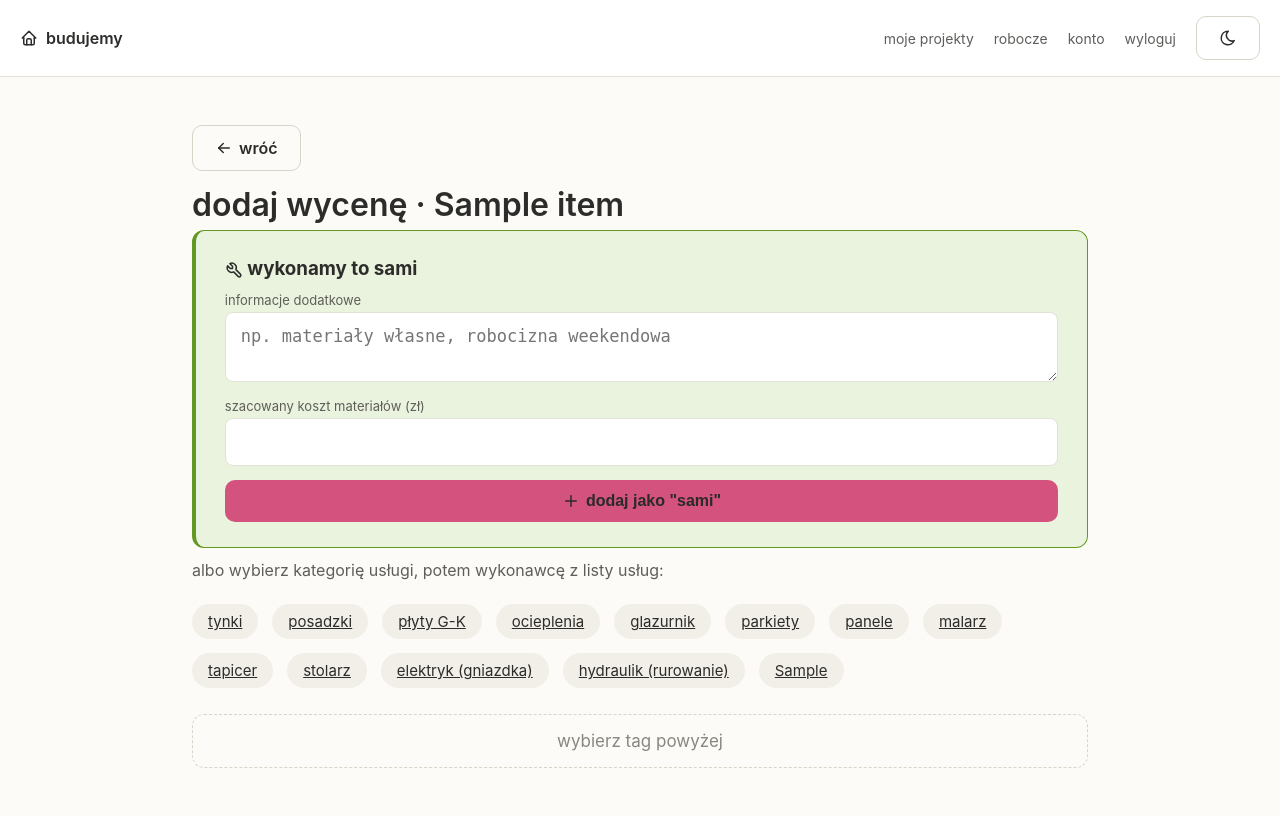
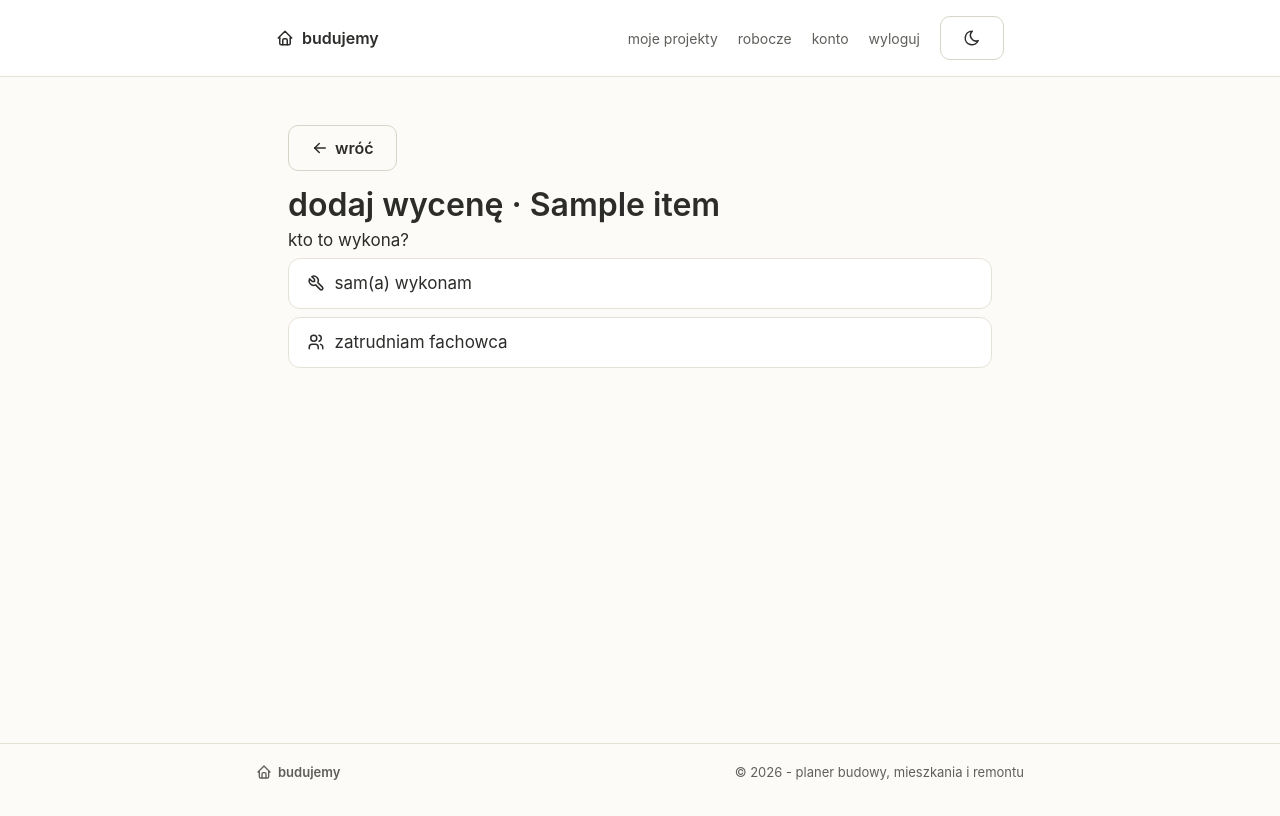
Before and after one commit to agvg8/House_tracker_v2, a Flask app: page /house/1/item/1/quote/new in a window 1280 px wide. After the commit the page ends 780 px from the top, so only its background shows below. Run offline with Flask 3, Linux system fonts and the light colour scheme; a user stored in the database is signed in; tables that the repository leaves empty hold one stand-in row (values such as "Sample post").

Commit message:
added updates

```diff
--- a/app.py
+++ b/app.py
@@ -53,6 +53,18 @@ def icon(name, size=18, cls=""):
 
 
 app.jinja_env.globals["icon"] = icon
+
+
+def format_tys(value):
+    """Formatuje kwote w zl jako tysiace z 2 miejscami po przecinku, styl polski (przecinek)."""
+    try:
+        value = float(value)
+    except (TypeError, ValueError):
+        value = 0
+    return f"{value/1000:.2f}".replace(".", ",")
+
+
+app.jinja_env.filters["tys"] = format_tys
 
 
 def current_saved_products():
@@ -541,18 +553,31 @@ def dashboard(house_id):
         s["dashoffset"] = f"-{offset:.1f}"
         offset += length
 
-    center_label = "tys zł łącznie"
-    if house.budget_total:
-        center_value = f"{(remaining/1000):.0f}"
-        center_label = "tys zł pozostało"
-    else:
-        center_value = f"{(lo_total/1000):.0f}–{(hi_total/1000):.0f}"
+    center_label = "tys zł pozostało" if house.budget_total else "tys zł łącznie"
 
     return render_template("dashboard.html", house=house, lo_total=lo_total, hi_total=hi_total,
-                            breakdown=breakdown, slices=slices, center_value=center_value, center_label=center_label)
+                            breakdown=breakdown, slices=slices, remaining=remaining, center_label=center_label)
 
 
 ROOM_TAGS = ["gabinet", "sypialnia", "pokój dziecięcy"]
+
+
+def sync_house_from_rooms(house_id):
+    """Aktualizuje metraz calkowity (suma metrazy pokoi) i liczbe pokoi (sypialnie +
+    pokoje dziecięce + gabinety + wszystkie dodane recznie przez uzytkownika)."""
+    house = db.session.get(House, house_id)
+    rooms = Item.query.filter_by(house_id=house_id, segment_key="wykonczenie", is_room=True).all()
+
+    total_area = sum(r.computed_area or 0 for r in rooms)
+    if total_area > 0:
+        house.area_m2 = round(total_area, 2)
+
+    count = sum(
+        1 for r in rooms
+        if r.is_custom or (r.name or "").strip().lower() == "sypialnia" or (r.room_tag in ROOM_TAGS)
+    )
+    house.rooms = count
+    db.session.commit()
 
 
 @app.route("/house/<int:house_id>/metraz")
@@ -600,6 +625,7 @@ def metraz_room_new(house_id):
         db.session.add(InspirationCategory(house_id=house_id, name=name))
         db.session.commit()
 
+    sync_house_from_rooms(house_id)
     return redirect(url_for("metraz", house_id=house_id))
 
 
@@ -638,6 +664,7 @@ def metraz_room_edit(house_id, item_id):
                 cat.name = new_name
 
         db.session.commit()
+        sync_house_from_rooms(house_id)
         return redirect(url_for("metraz", house_id=house_id))
 
     return render_template("metraz_room_edit.html", house=house, room=room, room_tags=ROOM_TAGS)
@@ -944,12 +971,15 @@ def item_delete_confirm(house_id, item_id):
 def item_delete(house_id, item_id):
     item = Item.query.get_or_404(item_id)
     segment_key = item.segment_key
+    was_room = item.is_room
     if item.is_room:
         cat = InspirationCategory.query.filter_by(house_id=house_id, name=item.name).first()
         if cat:
             db.session.delete(cat)
     db.session.delete(item)
     db.session.commit()
+    if was_room:
+        sync_house_from_rooms(house_id)
     return redirect(url_for("segment_view", house_id=house_id, segment_key=segment_key))
 
 
@@ -1223,6 +1253,45 @@ def saved_product_delete(pid):
     return redirect(url_for("robocze"))
 
 
+EXAMPLE_SERVICES = [
+    {"company": "Bracia Kowalscy", "tags": ["tynki", "płyty G-K"],
+     "description": "polecani, szybki termin realizacji", "link": ""},
+    {"company": "ElektroMax", "tags": ["elektryk (gniazdka)"],
+     "description": "instalacje elektryczne, pomiary", "link": ""},
+    {"company": "HydroFlow", "tags": ["hydraulik (rurowanie)"],
+     "description": "hydraulika, ogrzewanie podłogowe", "link": ""},
+    {"company": "Parkiet Expert", "tags": ["parkiety", "panele"],
+     "description": "układanie i cyklinowanie", "link": ""},
+    {"company": "GlazBud", "tags": ["glazurnik", "posadzki"],
+     "description": "glazura, terakota, mozaiki", "link": ""},
+    {"company": "MalPro", "tags": ["malarz"],
+     "description": "malowanie, gładzie, tapetowanie", "link": ""},
+    {"company": "StolMistrz", "tags": ["stolarz"],
+     "description": "meble na wymiar, zabudowy", "link": ""},
+    {"company": "OciepleniaPlus", "tags": ["ocieplenia"],
+     "description": "ocieplenia elewacji i poddaszy", "link": ""},
+    {"company": "TapicerArt", "tags": ["tapicer"],
+     "description": "tapicerowanie mebli i wnęk", "link": ""},
+    {"company": "Wszystko w Jednym", "tags": ["tynki", "malarz", "płyty G-K"],
+     "description": "ekipa remontowa - kompleksowo", "link": ""},
+]
+
+
+@app.route("/robocze/seed-example-services", methods=["POST"])
+@login_required
+def seed_example_services():
+    existing_companies = {s.company for s in SavedService.query.filter_by(user_id=current_user.id).all()}
+    for ex in EXAMPLE_SERVICES:
+        if ex["company"] in existing_companies:
+            continue
+        db.session.add(SavedService(
+            user_id=current_user.id, company=ex["company"], tags=",".join(ex["tags"]),
+            description=ex["description"], link=ex["link"] or None,
+        ))
+    db.session.commit()
+    return redirect(url_for("robocze"))
+
+
 @app.route("/robocze/service/new", methods=["POST"])
 @login_required
 def saved_service_new():
--- a/static/css/style.css
+++ b/static/css/style.css
@@ -25,8 +25,20 @@
   --radius:10px;
 }
 *{box-sizing:border-box;}
-body{margin:0;font-family:-apple-system,'Segoe UI',sans-serif;background:var(--page);color:var(--text);font-size:15px;transition:background .15s,color .15s;}
-.topbar{display:flex;align-items:center;justify-content:space-between;padding:1rem 1.25rem;background:var(--surface);border-bottom:0.5px solid var(--border);position:relative;z-index:20;}
+body{margin:0;font-family:-apple-system,'Segoe UI',sans-serif;background:var(--page);color:var(--text);font-size:15px;transition:background .15s,color .15s;display:flex;flex-direction:column;align-items:center;min-height:100vh;}
+main.wrap{flex:1;}
+.topbar,.site-footer{width:100%;box-sizing:border-box;}
+.site-footer{border-top:0.5px solid var(--border);padding:1.25rem 0;margin-top:2rem;}
+.site-footer .wrap{display:flex;align-items:center;justify-content:space-between;gap:12px;flex-wrap:wrap;padding:0;margin:0 auto;width:60%;max-width:960px;min-width:320px;box-sizing:border-box;}
+.site-footer span{display:flex;align-items:center;gap:6px;font-size:13px;color:var(--text-secondary);font-weight:600;}
+.site-footer span.muted{font-weight:400;}
+.topbar{background:var(--surface);border-bottom:0.5px solid var(--border);position:relative;z-index:20;}
+.topbar-inner{display:flex;align-items:center;justify-content:space-between;padding:1rem 1.25rem;
+  width:60%;max-width:960px;min-width:320px;margin:0 auto;box-sizing:border-box;}
+
+@media (max-width:900px){
+  .topbar-inner,.site-footer .wrap,.wrap{width:100%;max-width:none;}
+}
 .brand{font-weight:600;text-decoration:none;color:var(--text);display:flex;align-items:center;gap:8px;font-size:16px;white-space:nowrap;}
 .topbar-right{display:flex;align-items:center;gap:8px;}
 .topbar nav{display:flex;align-items:center;}
@@ -54,7 +66,7 @@ body{margin:0;font-family:-apple-system,'Segoe UI',sans-serif;background:var(--p
   .icon-actions{gap:4px;top:1rem;right:1rem;}
   .icon-btn{width:28px;height:28px;}
 }
-.wrap{max-width:760px;margin:0 auto;padding:2rem 1.5rem;}
+.wrap{width:60%;max-width:760px;min-width:320px;box-sizing:border-box;margin:0 auto;padding:2rem 1.5rem;}
 .back-link{font-size:13px;color:var(--text-secondary);text-decoration:none;}
 h1{font-size:23px;font-weight:600;margin:0 0 6px;}
 h2{font-size:18px;font-weight:600;margin:1.5rem 0 12px;}
--- a/templates/base.html
+++ b/templates/base.html
@@ -14,6 +14,7 @@
 </head>
 <body>
 <header class="topbar">
+  <div class="topbar-inner">
     <a href="{{ url_for('index') }}" class="brand">{{ icon('home') }} budujemy</a>
 
     <nav id="main-nav">
@@ -24,7 +25,7 @@
       <a href="{{ url_for('logout') }}">wyloguj</a>
       {% else %}
       <a href="{{ url_for('login') }}">zaloguj</a>
-    <a href="{{ url_for('register') }}">zarejestruj się</a>
+      <a href="{{ url_for('register') }}" class="btn btn-primary" style="margin-left:20px;">zarejestruj się</a>
       {% endif %}
       <button id="theme-toggle" class="btn theme-btn" type="button" aria-label="przełącz motyw">
         <span id="icon-moon">{{ icon('moon') }}</span><span id="icon-sun" style="display:none;">{{ icon('sun') }}</span>
@@ -36,11 +37,18 @@
       {{ icon('menu-2') }}
     </button>
   </div>-->
+  </div>
 </header>
 <div id="nav-backdrop"></div>
 <main class="wrap">
 {% block content %}{% endblock %}
 </main>
+<footer class="site-footer">
+  <div class="wrap">
+    <span>{{ icon('home', size=16) }} budujemy</span>
+    <span class="muted">© 2026 - planer budowy, mieszkania i remontu</span>
+  </div>
+</footer>
 <script>
   var menuBtn = document.getElementById('menu-toggle');
   var nav = document.getElementById('main-nav');
--- a/templates/dashboard.html
+++ b/templates/dashboard.html
@@ -22,19 +22,19 @@
         {% endif %}
       {% endfor %}
     </g>
-    <text x="100" y="96" text-anchor="middle" font-size="17" font-weight="700" fill="var(--text)">{{ center_value }}</text>
+    <text x="100" y="96" text-anchor="middle" font-size="17" font-weight="700" fill="var(--text)">{% if house.budget_total %}{{ remaining|tys }}{% else %}{{ lo_total|tys }}–{{ hi_total|tys }}{% endif %}</text>
     <text x="100" y="115" text-anchor="middle" font-size="11" fill="var(--text-secondary)">{{ center_label }}</text>
   </svg>
 
   <div class="info-blocks">
     <div class="info-block color-coral">
       <span class="info-label">{{ icon('moneybag', size=14) }} zaplanowany koszt</span>
-      <span class="info-value">{{ (lo_total/1000)|round|int }}–{{ (hi_total/1000)|round|int }} tys zł</span>
+      <span class="info-value">{{ lo_total|tys }}–{{ hi_total|tys }} tys zł</span>
     </div>
     {% if house.budget_total %}
     <div class="info-block color-green">
       <span class="info-label">{{ icon('chart-donut', size=14) }} budżet całkowity</span>
-      <span class="info-value">{{ (house.budget_total/1000)|round|int }} tys zł</span>
+      <span class="info-value">{{ house.budget_total|tys }} tys zł</span>
     </div>
     {% endif %}
     <a class="info-block color-purple" href="{{ url_for('metraz', house_id=house.id) }}">
--- a/templates/quote_new.html
+++ b/templates/quote_new.html
@@ -3,18 +3,35 @@
 <a href="{{ url_for('item_detail', house_id=house.id, item_id=item.id) }}" class="btn back-btn">{{ icon('arrow-left') }} wróć</a>
 <h1>dodaj wycenę · {{ item.name }}</h1>
 
+<label>kto to wykona?</label>
+<div class="type-picker">
+  <label class="type-card">
+    <input type="radio" name="quote_mode" value="self">
+    {{ icon('tool') }}
+    <span>sam(a) wykonam</span>
+  </label>
+  <label class="type-card">
+    <input type="radio" name="quote_mode" value="contractor" {% if tag %}checked{% endif %}>
+    {{ icon('users') }}
+    <span>zatrudniam fachowca</span>
+  </label>
+</div>
+
+<div id="self-section" style="display:none;">
   <div class="card color-green">
     <h3 style="margin:0 0 8px;">{{ icon('tool') }} wykonamy to sami</h3>
     <form method="post" action="{{ url_for('quote_diy', house_id=house.id, item_id=item.id) }}">
       <label>informacje dodatkowe</label>
       <textarea name="note" placeholder="np. materiały własne, robocizna weekendowa"></textarea>
       <label>szacowany koszt materiałów (zł)</label>
-    <input type="number" name="price" step="0.01" required>
+      <input type="number" name="price" step="0.01" min="0" required>
       <button class="btn btn-primary btn-block" type="submit">{{ icon('plus') }} dodaj jako "sami"</button>
     </form>
   </div>
+</div>
 
-<p class="muted">albo wybierz kategorię usługi, potem wykonawcę z listy usług:</p>
+<div id="contractor-section" style="display:none;">
+  <p class="muted">wybierz kategorię usługi, potem wykonawcę z listy usług:</p>
 
   <div style="display:flex;flex-wrap:wrap;gap:8px;margin-bottom:1.25rem;">
     {% for t in all_tags %}
@@ -32,20 +49,44 @@
           {% if s.link %}<a href="{{ s.link }}" target="_blank" style="font-size:13px;">link →</a>{% endif %}
         </div>
         {% if s.description %}<p style="margin:6px 0;color:var(--text-secondary);">{{ s.description }}</p>{% endif %}
+        <div>{% for t in s.tag_list %}<span class="pill">{{ t }}</span>{% endfor %}</div>
         <form method="post" action="{{ url_for('quote_create', house_id=house.id, item_id=item.id, service_id=s.id) }}" style="margin-top:8px;">
           <input type="hidden" name="tag" value="{{ tag }}">
           <label>informacje dodatkowe</label>
           <textarea name="note" placeholder="np. parkiet dębowy, termin realizacji 2 tyg."></textarea>
           <label>ile {{ s.company or 'wykonawca' }} podał (zł)</label>
-        <input type="number" name="price" step="0.01" required>
+          <input type="number" name="price" step="0.01" min="0" required>
           <button class="btn btn-primary btn-block" type="submit">{{ icon('plus') }} dodaj wycenę</button>
         </form>
       </div>
       {% endfor %}
     {% else %}
-    <div class="dashed">brak usług otagowanych "{{ tag }}" - dodaj taką usługę w sekcji wykończenie</div>
+      <div class="dashed">brak usług otagowanych "{{ tag }}" - dodaj taką usługę w sekcji wykończenie (albo z roboczych)</div>
     {% endif %}
   {% else %}
     <div class="dashed">wybierz tag powyżej</div>
   {% endif %}
+</div>
+
+<script>
+  (function(){
+    var selfSection = document.getElementById('self-section');
+    var contractorSection = document.getElementById('contractor-section');
+    var radios = document.querySelectorAll('input[name="quote_mode"]');
+
+    function sync(){
+      var checked = document.querySelector('input[name="quote_mode"]:checked');
+      if (!checked) {
+        selfSection.style.display = 'none';
+        contractorSection.style.display = 'none';
+        return;
+      }
+      var contractor = checked.value === 'contractor';
+      selfSection.style.display = contractor ? 'none' : 'block';
+      contractorSection.style.display = contractor ? 'block' : 'none';
+    }
+    radios.forEach(function(r){ r.addEventListener('change', sync); });
+    sync();
+  })();
+</script>
 {% endblock %}
--- a/templates/robocze.html
+++ b/templates/robocze.html
@@ -14,6 +14,10 @@
     {{ icon('photo', size=26) }}<p style="font-weight:600;margin:8px 0 0;">dodaj inspirację</p>
   </button>
 </div>
+
+<form method="post" action="{{ url_for('seed_example_services') }}">
+  <button class="btn btn-block" type="submit">{{ icon('users') }} wypełnij przykładowymi usługami (do testów)</button>
+</form>
 
 {% if services %}
 <h2>{{ icon('users', size=18) }} usługi</h2>
```
Also changed, not shown: templates/landing.html (+8 -0 lines), README.md. Lines whose indentation alone changed are shown as unchanged.
